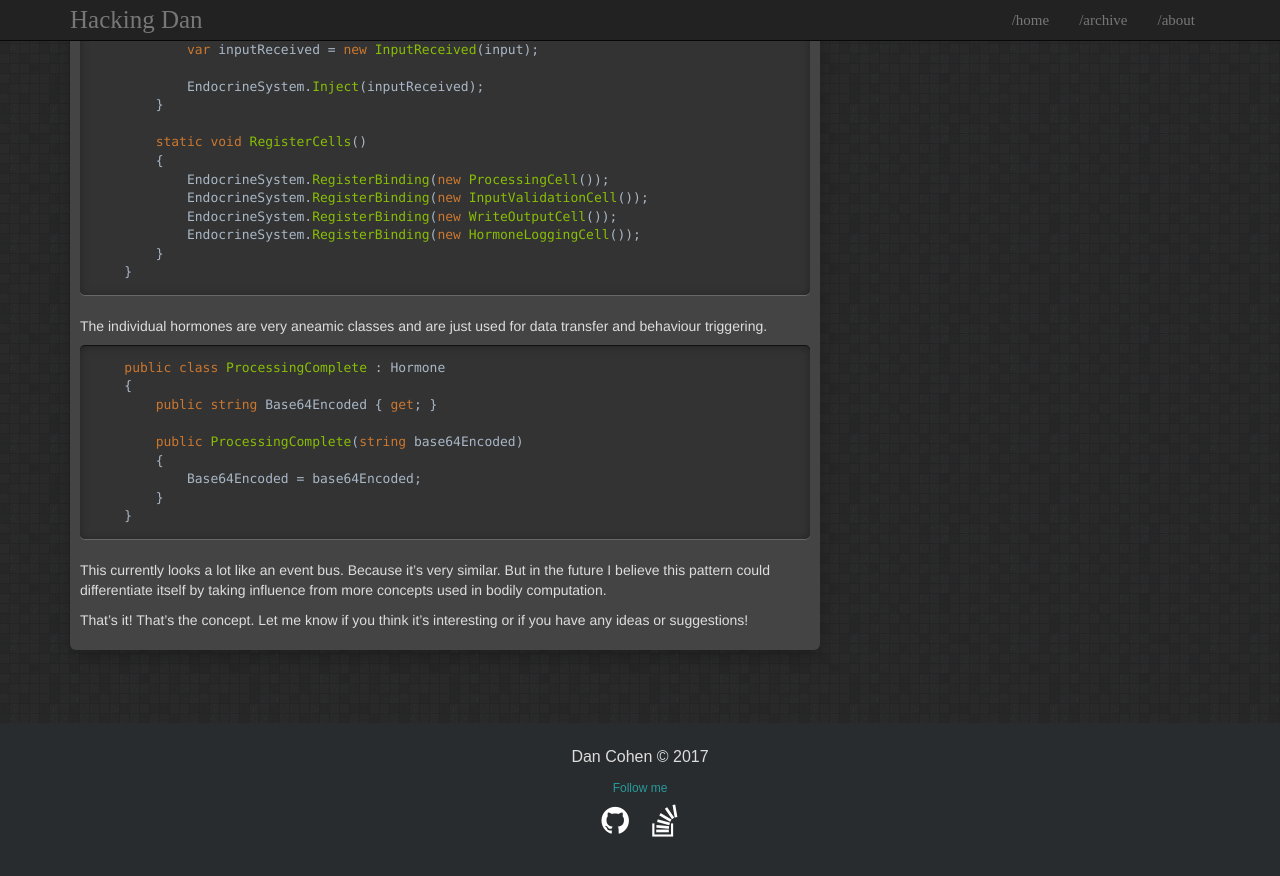
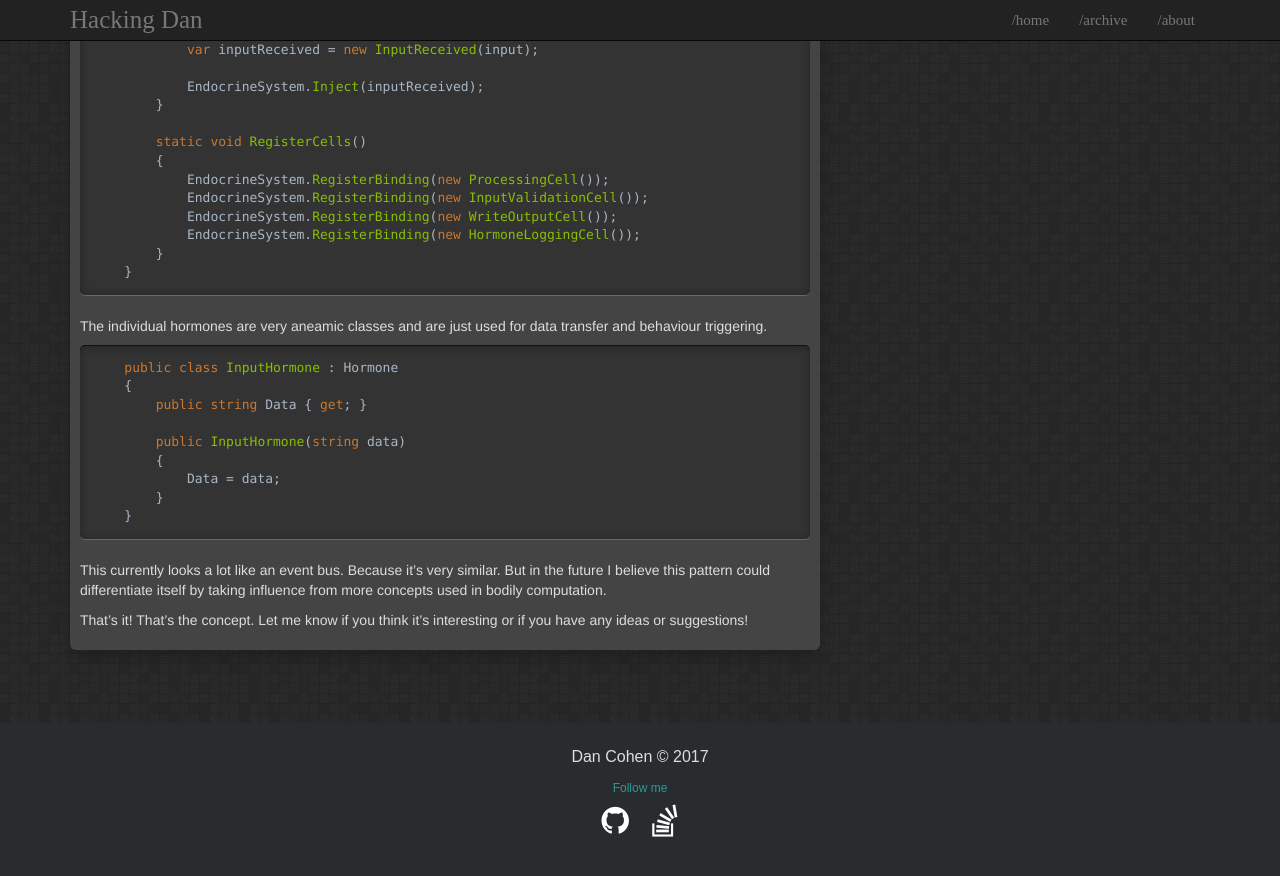
Before and after one commit to cohen990/cohen990.github.io, a Jekyll site: the page built from _posts/2018-24-06-cell-pattern.md, in a window 1280 px wide and 900 px high, scrolled down 1637 px. Shown: the top 876 px of the window. Built offline with Jekyll 4.4.1, drawn with Linux system fonts in a browser that asks for light colours.

Commit message:
change example hormone to InputHormone

````diff
--- a/_posts/2018-24-06-cell-pattern.md
+++ b/_posts/2018-24-06-cell-pattern.md
@@ -93,13 +93,13 @@ Registration can take play dynamically or all at initialization time, but there
 The individual hormones are very aneamic classes and are just used for data transfer and behaviour triggering.
 
 ```csharp
-    public class ProcessingComplete : Hormone
+    public class InputHormone : Hormone
     {
-        public string Base64Encoded { get; }
+        public string Data { get; }
 
-        public ProcessingComplete(string base64Encoded)
+        public InputHormone(string data)
         {
-            Base64Encoded = base64Encoded;
+            Data = data;
         }
     }
 ```
````
